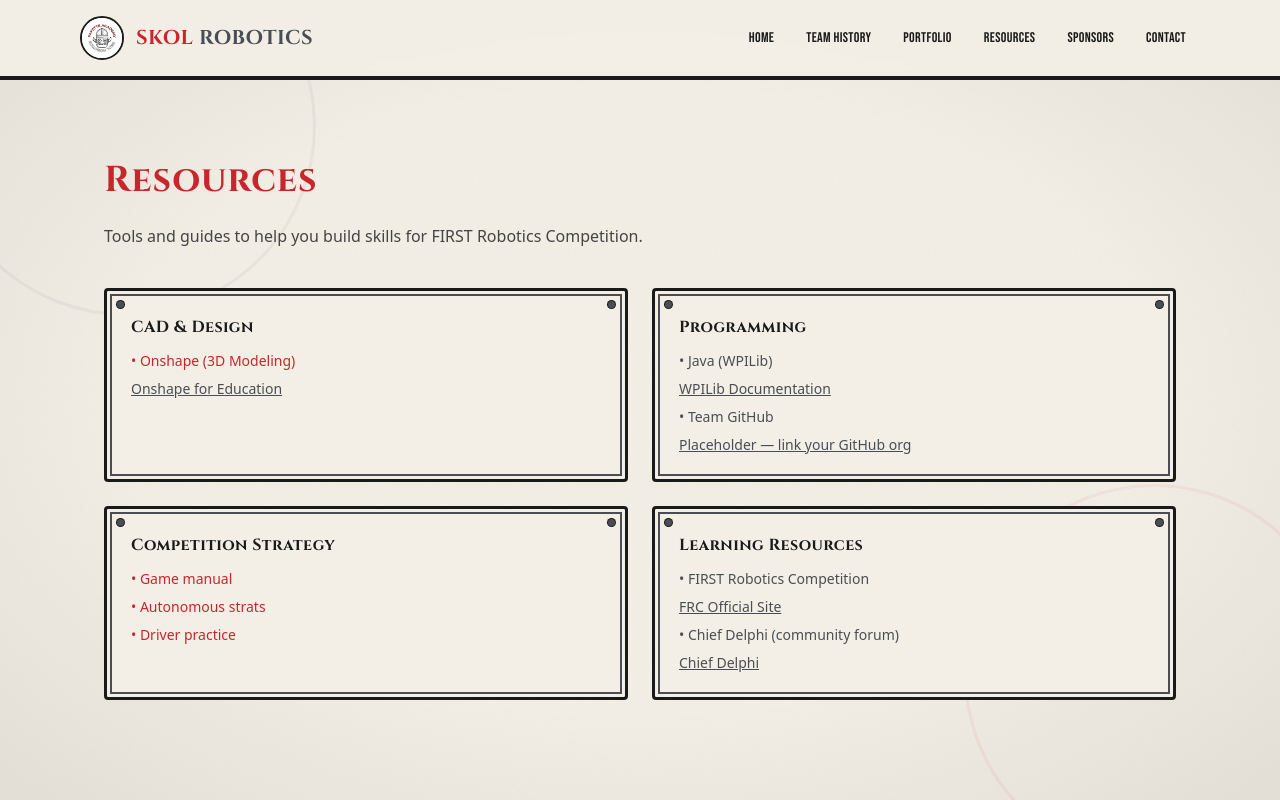
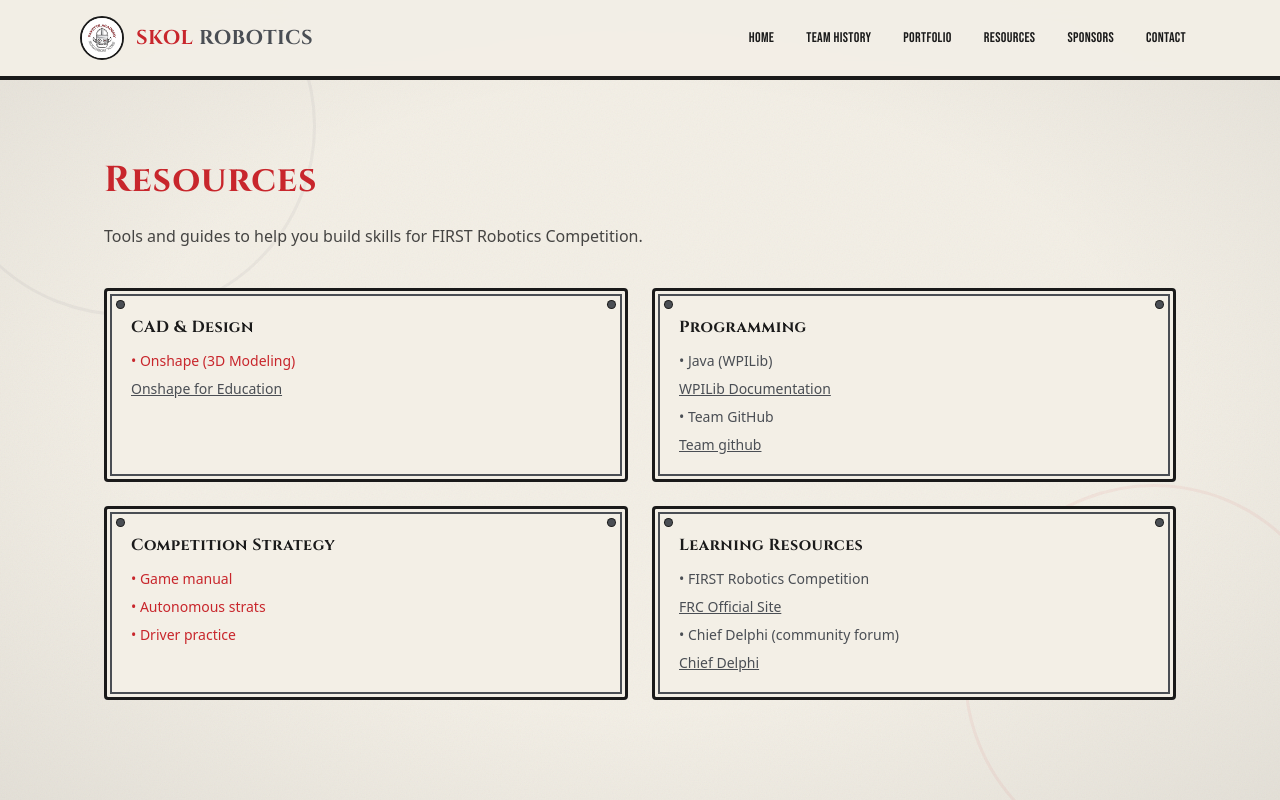
Before and after one commit to BigBird2025-4h/skol-robotics-site, a Next.js app: page /resources in a window 1280 px wide. Shown: the top 800 px of the page. Built offline with nearby package versions, Linux system fonts and the light colour scheme.

Commit message:
Update placeholder link text to 'Team github'

```diff
--- a/src/app/resources/page.tsx
+++ b/src/app/resources/page.tsx
@@ -48,7 +48,7 @@ export default function ResourcesPage() {
                 href="https://github.com"
                 className="text-steel-dark hover:text-viking-red underline"
               >
-                Placeholder — link your GitHub org
+              Team github
               </a>
             </li>
           </ul>
```
